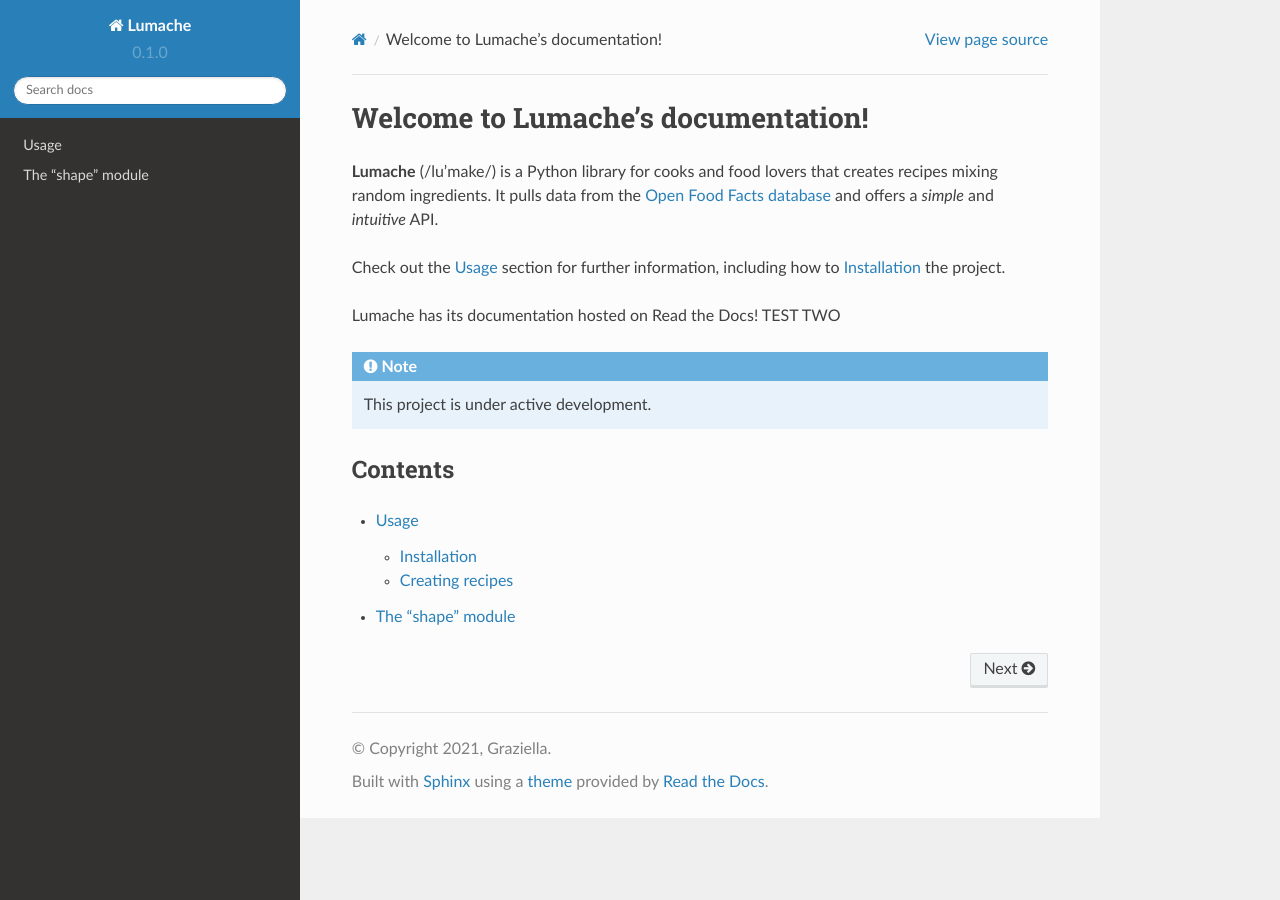
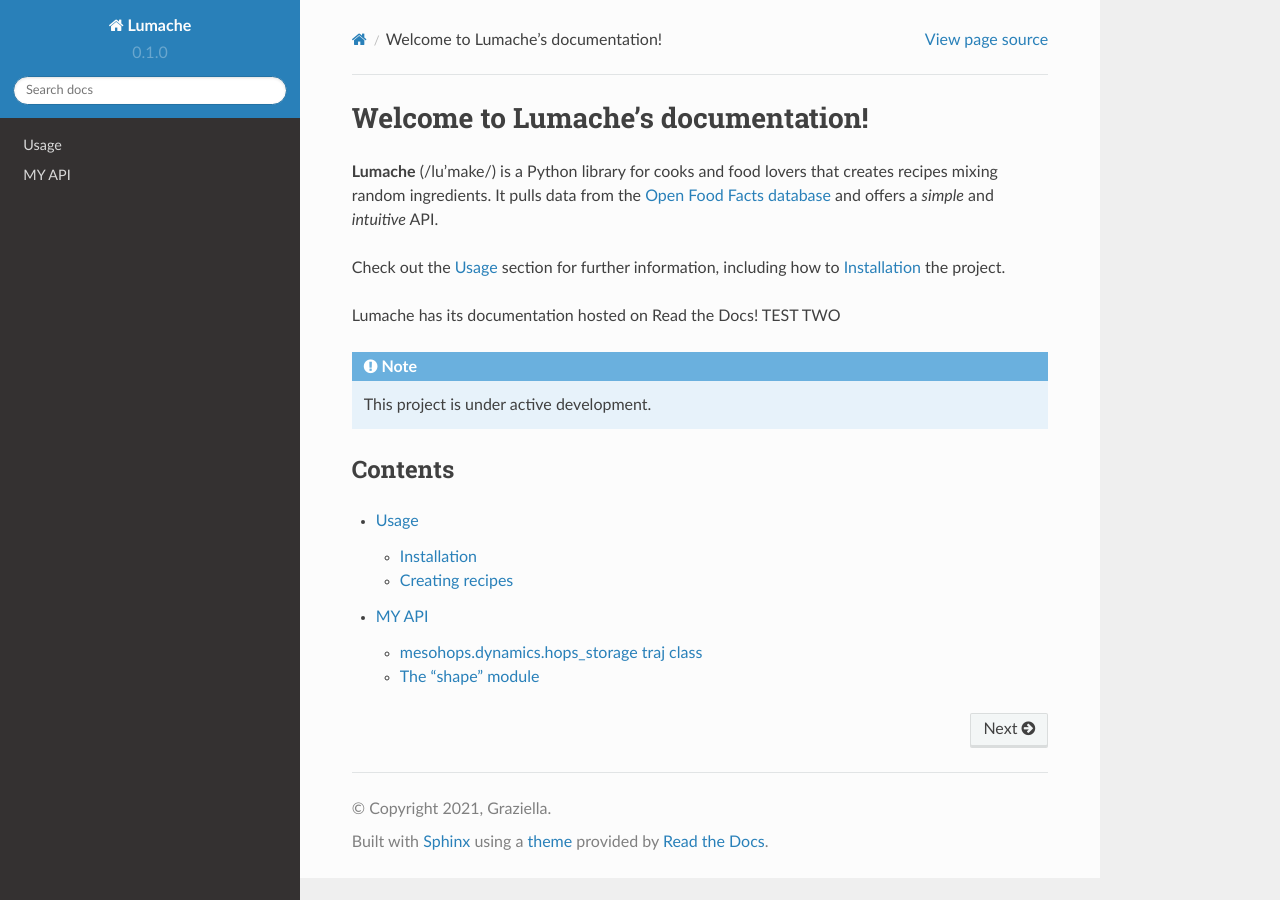
Before and after one commit to CaptainExasperated/Readthedocs-Tutorial, a Sphinx documentation site: the page built from docs/source/index.rst, in a window 1280 px wide. Built offline with Sphinx 7.4.7 and the Read the Docs theme 2.0.0, drawn with Linux system fonts in a browser that asks for light colours.

```diff
--- a/docs/source/api.rst
+++ b/docs/source/api.rst
@@ -1,5 +1,12 @@
 MY API
-===
+========
+mesohops.dynamics.hops\_storage traj class
+------------------------------------------
+
+.. automodule:: test_traj
+   :members:
+   :show-inheritance:
+   :exclude-members:
 
 The “shape” module
 ------------------
```
Also changed, not shown: other parts of docs/source/api.rst (+0 -1 lines).
